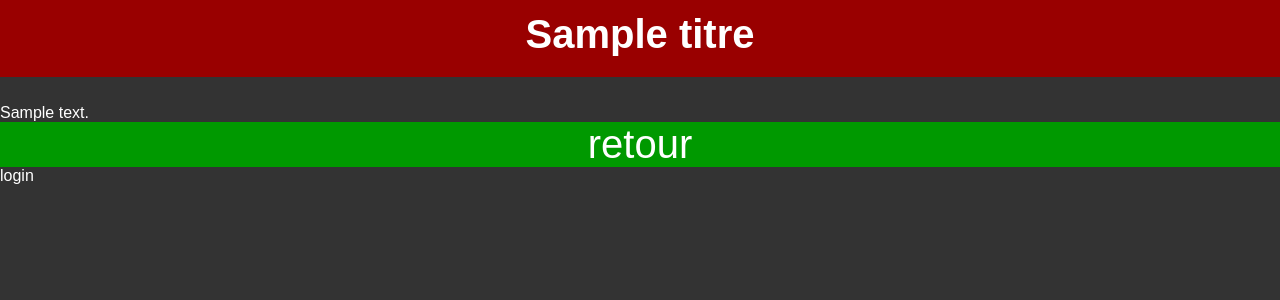
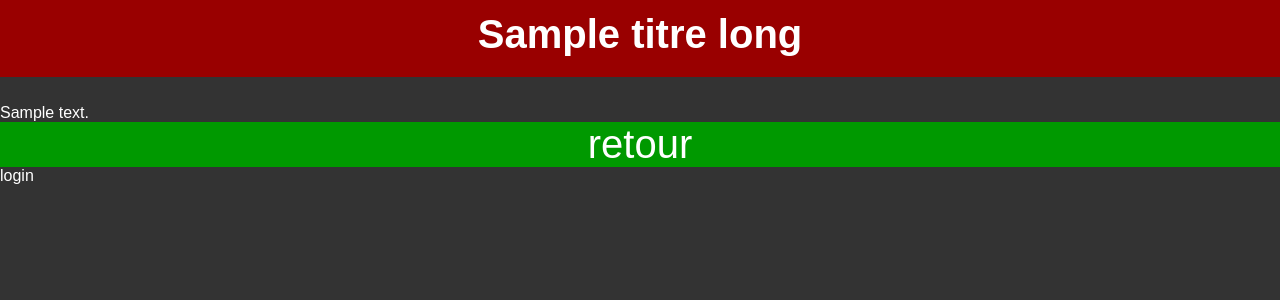
Before and after one commit to pfrancois/grisbi_django, a Django app: template gsb/templates/generic.django.html in a window 1280 px wide. Shown: the top 300 px of the page. Run offline with Django 3.2, Linux system fonts and the light colour scheme; the template is opened without the code that fills it: most values are stand-ins (such as "Sample title", 1, 10 or a date in 2020); parts of the project's set-up code (start-up, migrations or seed data) failed here and were passed over.

Commit message:
mise en place de titre long

```diff
--- a/gsb/templates/generic.django.html
+++ b/gsb/templates/generic.django.html
@@ -23,7 +23,7 @@ j7HK8QSqCTSglPmw9gSjKiPwqLx8/JVAlo6s5+t8XGJxm315IAImvV4RjpFhdjJHLmDi5JPd7dSYW+Lc
     <title>{{ titre }}</title>
 </head>
 <body {% block body_js %}{% endblock body_js %}>
-{% block titre %}<h1>{{ titre }}</h1>{% endblock %}
+{% block titre %}<h1>{% if titre_long %} {{ titre_long }} {% else %} {{ titre }} {% endif %}</h1>{% endblock %}
     {% block messages %}
         {% if messages %}
         <ul class="messagelist">{% for message in messages %}
```
